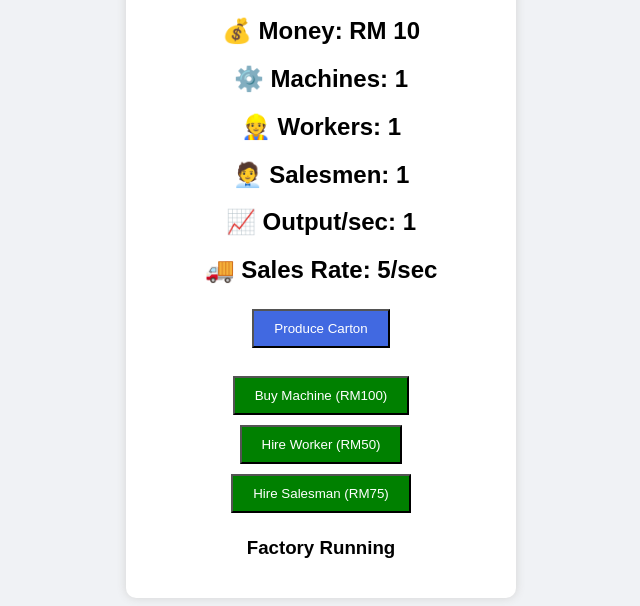
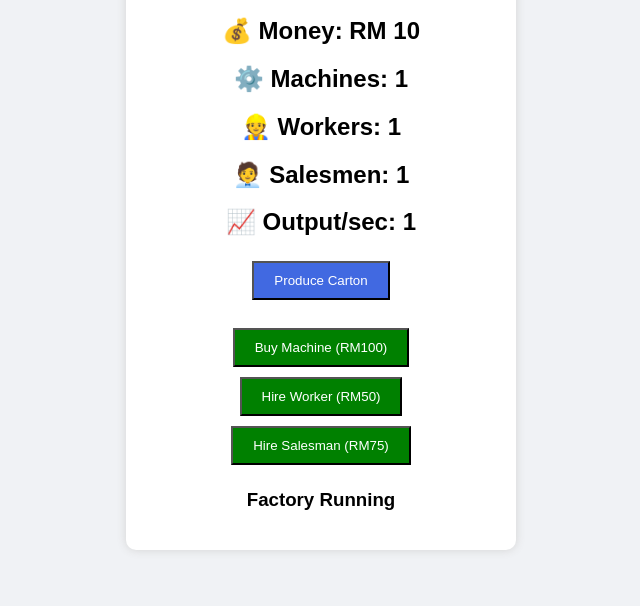
Before and after one commit to JackEAPP/click-game, a plain HTML site: page index.html in a window 1280 px wide. Shown: the part 199-805 px from the top of the page, without its empty margins (319-959 px from the left). Drawn offline with Linux system fonts and the light colour scheme.

Commit message:
Remove sales rate display from index.html
Removed sales rate display from the HTML.

```diff
--- a/index.html
+++ b/index.html
@@ -55,8 +55,6 @@
 <h2>🧑‍💼 Salesmen: <span id="salesmen">1</span></h2>
 
 <h2>📈 Output/sec: <span id="rate">1</span></h2>
-
-<h2>🚚 Sales Rate: <span id="salesrate">5</span>/sec</h2>
 
 <button class="produce" onclick="produce()">
     Produce Carton
```
